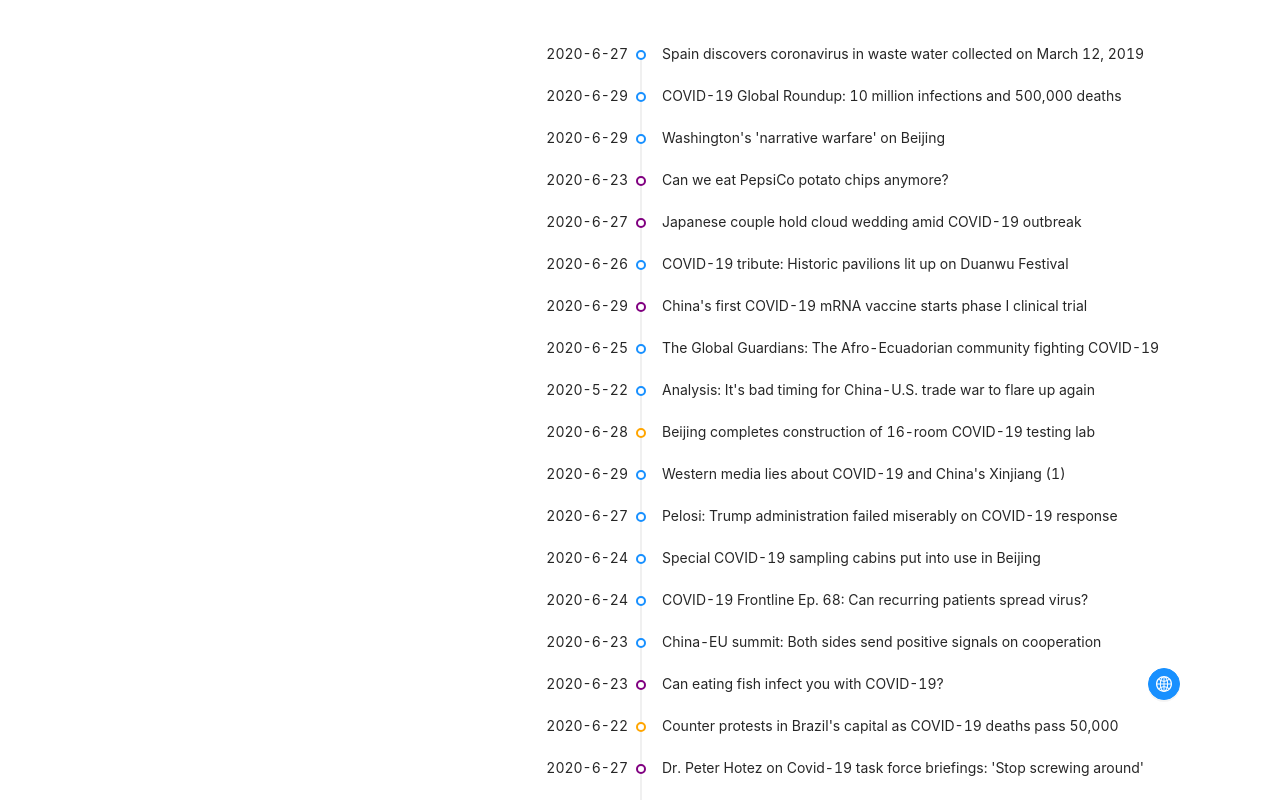
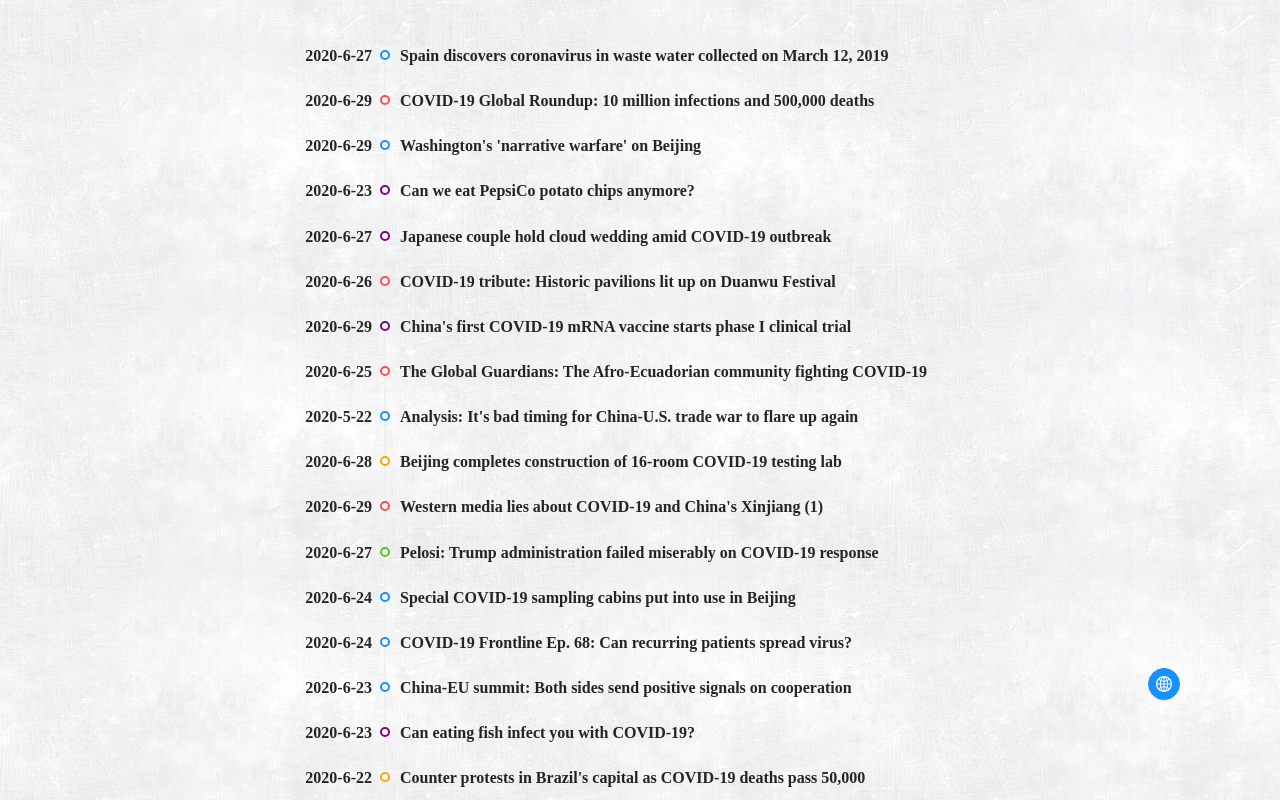
Before and after one commit to yangj96/corona-timeline, a React (Create React App) app: page / in a window 1280 px wide. Shown: the top 800 px of the page. Built offline with nearby package versions, Linux system fonts and the light colour scheme; no server answers.

Commit message:
update homepage style

```diff
--- a/src/App.css
+++ b/src/App.css
@@ -32,7 +32,7 @@
 }
 
 .globe-button {
-  position: absolute;
+  position: fixed;
   bottom: 100px;
   right: 100px;
 }
@@ -58,3 +58,24 @@
 .ant-tabs {
   margin-top: 1em;
 }
+
+.ant-timeline-item-label {
+  width: calc(30% - 12px) !important;
+}
+.ant-timeline-item-content {
+  left: calc(30% - 10px) !important;
+}
+.ant-timeline-item-tail {
+  left: 30% !important;
+}
+
+.ant-timeline-item-head,
+.ant-timeline-item-head-blue {
+  left: 30% !important;
+}
+.ant-timeline-item {
+  font-size: 16px;
+  font-weight: bold;
+  /* font-style:italic; */
+  font-family: cursive;
+}
--- a/src/App.js
+++ b/src/App.js
@@ -2,11 +2,16 @@ import React from "react";
 import "./App.css";
 import EventLine from "./components/EventLine";
 import GlobeDiv from "./components/GlobeDiv";
+import Background from './background.png'
 
 class App extends React.Component {
   render() {
+    const style = {
+      background: `url(${Background})`
+    }
+
     return (
-      <div className="main-container">
+      <div className="main-container" style={style}>
         <EventLine />
       </div>
     );
--- a/src/components/EventLine.js
+++ b/src/components/EventLine.js
@@ -5,10 +5,12 @@ import EventModal from "./EventModal";
 import GlobeDiv from "./GlobeDiv";
 
 const typeColorDict = {
-  0: "green",
+  0: "yellow",
   1: "blue",
   2: "orange",
-  3: "purple"
+  3: "purple",
+  4: "red",
+  5: "green"
 };
 
 class EventLine extends React.Component {
```
Also changed, not shown: src/background.gif (deleted), src/background1.png (added).
